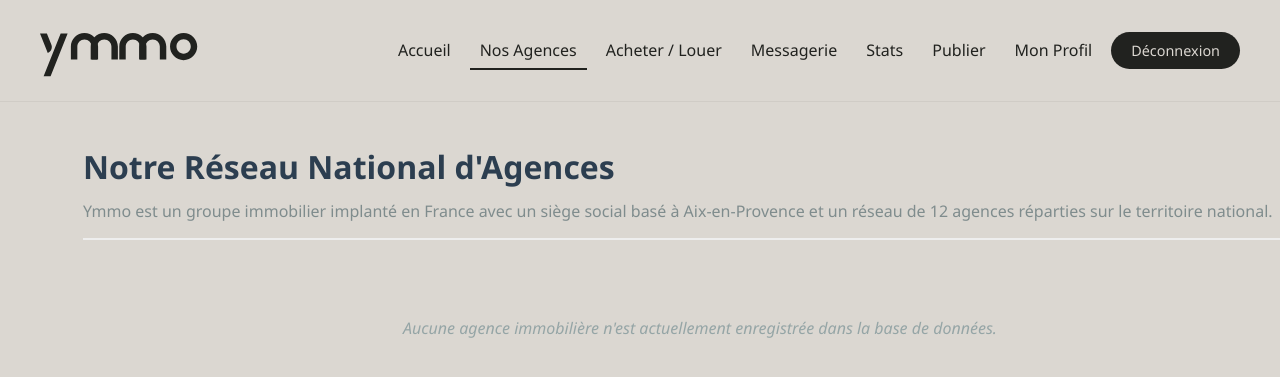
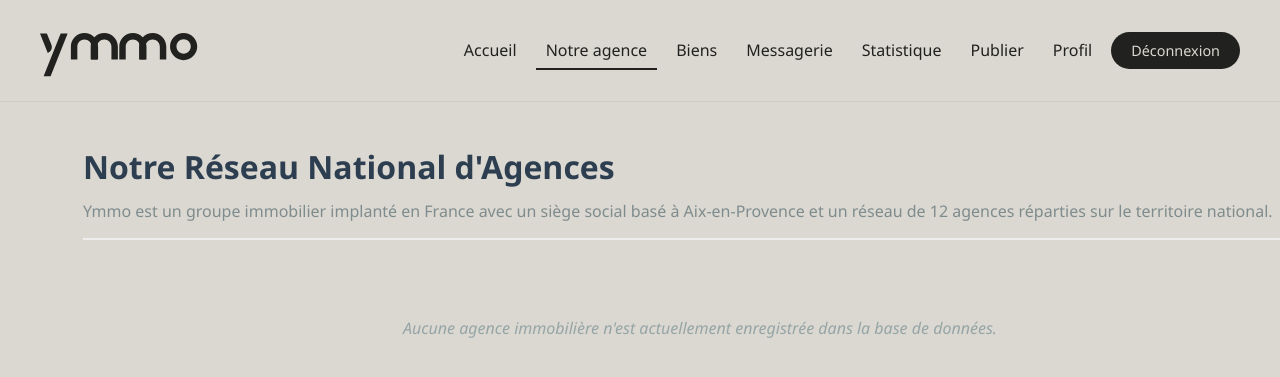
Before and after one commit to Smith06S/Projet-Fil-Rouge-B2, a Flask app: page /agence in a window 1280 px wide; the page is wider, and only the part inside the window is pictured. Shown: the top 377 px of that part. Run offline with Flask 3, Linux system fonts and the light colour scheme; the visitor is signed in with stand-in values (Sample User, id 1); data that the repository does not hold is empty; some libraries are stand-ins or nearby versions.

Commit message:
fix nom bouton nav bar

```diff
--- a/templates/base.html
+++ b/templates/base.html
@@ -35,10 +35,10 @@
                 <span class="nav-text">Accueil</span>
             </a>
             <a href="{{ url_for('agence') }}" class="{% if request.endpoint == 'agence' %}active{% endif %}">
-                <span class="nav-text">Nos Agences</span>
+                <span class="nav-text">Notre agence</span>
             </a>
             <a href="{{ url_for('bien') }}" class="{% if request.endpoint == 'bien' %}active{% endif %}">
-                <span class="nav-text">Acheter / Louer</span>
+                <span class="nav-text">Biens</span>
             </a>
 
             {% if session.get('user_id') %}
@@ -47,14 +47,14 @@
                 </a>
                 {% if session.get('role') in ['admin', 'commercial'] %}
                     <a href="{{ url_for('dashboard') }}" style="color: var(--accent-color)" class="{% if request.endpoint == 'dashboard' %}active{% endif %}">
-                        <span class="nav-text">Stats</span>
+                        <span class="nav-text">Statistique</span>
                     </a>
                     <a href="{{ url_for('mise_en_vente') }}" class="{% if request.endpoint == 'mise_en_vente' %}active{% endif %}">
                         <span class="nav-text">Publier</span>
                     </a>
                 {% endif %}
                 <a href="{{ url_for('profil') }}" class="{% if request.endpoint == 'profil' %}active{% endif %}">
-                    <span class="nav-text">Mon Profil</span>
+                    <span class="nav-text">Profil</span>
                 </a>
                 <a href="{{ url_for('deconnexion') }}" class="nav-auth {% if request.endpoint == 'deconnexion' %}active{% endif %}">
                     <span class="nav-text">Déconnexion</span>
```
